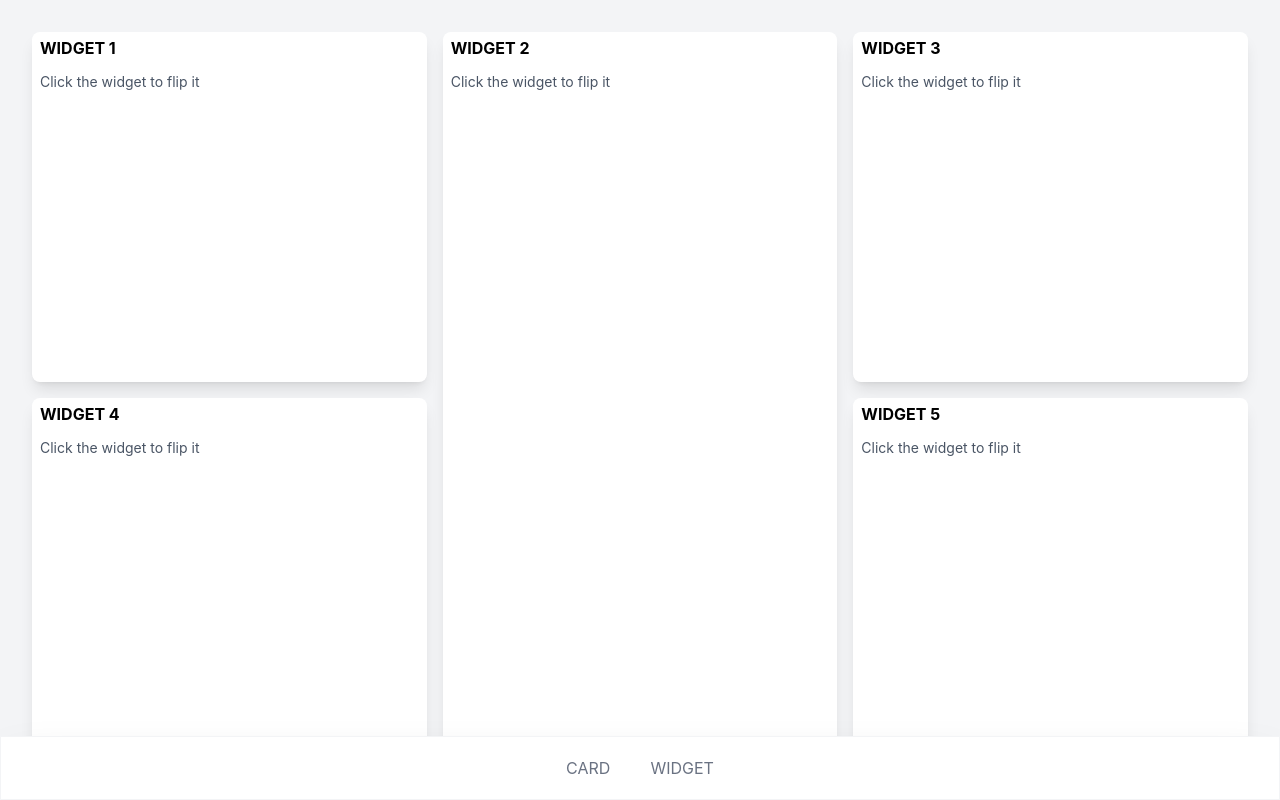
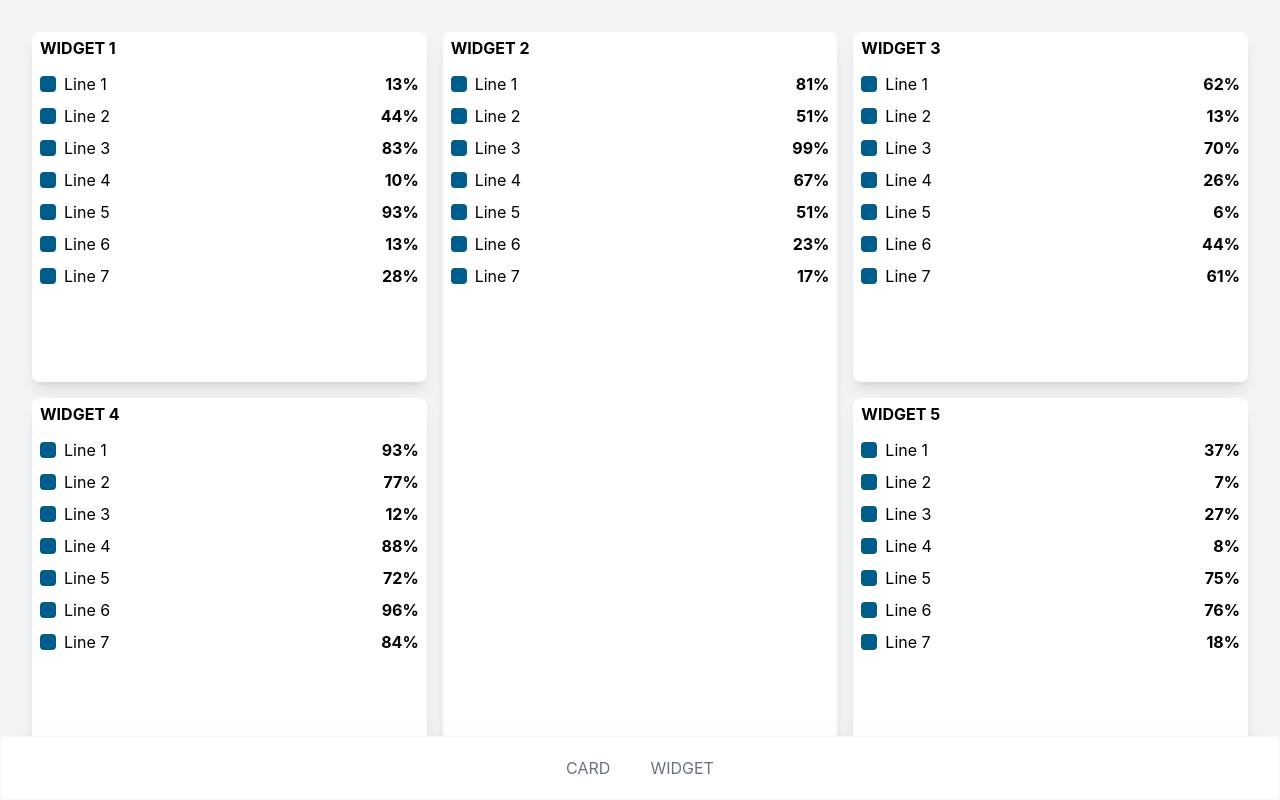
Before and after one commit to dan-alin/framer-animation, a Next.js app: page /widgets in a window 1280 px wide. Built offline with nearby package versions, Linux system fonts and the light colour scheme.

Commit message:
feat: add content to widgets

```diff
--- a/app/[id]/page.tsx
+++ b/app/[id]/page.tsx
@@ -59,7 +59,7 @@ export default function Detail() {
 		// const y = gridHeight / 2 - height / 2 - top;
 
 		const x = window.innerWidth / 2 - width / 2 - left;
-		const y = window.innerHeight / 2 - height / 2 - top - 40;
+		const y = window.innerHeight / 2 - height / 2 - top - 35;
 
 		setX(x);
 		setY(y);
@@ -113,8 +113,8 @@ export default function Detail() {
 					opacity: 1,
 					translateX: sectionTwoExpanded ? x : 0,
 					translateY: sectionTwoExpanded ? y : 0,
-					height: sectionTwoExpanded ? 'calc(100dvh - 100px)' : '100%',
-					width: sectionTwoExpanded ? '97dvw' : '100%',
+					height: sectionTwoExpanded ? 'calc(100dvh - 80px)' : '100%',
+					width: sectionTwoExpanded ? '99dvw' : '100%',
 					zIndex: sectionTwoExpanded ? 10 : 1
 				}}
 				onAnimationComplete={() => {
--- a/app/widgets/page.tsx
+++ b/app/widgets/page.tsx
@@ -1,19 +1,31 @@
 'use client';
 
 import FlipWidget from '@/components/flip-widget';
+import LineMock from '@/components/line-mock';
 import { flipModalStore } from '@/stores/flipped-modal.store';
 import { motion } from 'motion/react';
-import { useEffect } from 'react';
+import { useEffect, useMemo } from 'react';
 import { useSnapshot } from 'valtio';
 
 type WidgetProps = {
 	id: number;
 };
+
 const FrontWidget = ({ id }: WidgetProps) => {
+	const lines = useMemo(() => {
+		return Array.from({ length: 7 }).map((_, i) => ({
+			name: `Line ${i + 1}`,
+			percentage: Math.floor(Math.random() * 100)
+		}));
+	}, []);
 	return (
-		<div className=" h-full w-full">
+		<div className=" h-full w-full flex flex-col gap-2 ">
 			<h1 className="   uppercase rounded-t-lg font-bold px-2 py-1 ">widget {id}</h1>
-			<p className="text-sm p-2 text-gray-600">Click the widget to flip it</p>
+			<div className="flex flex-col  gap-2">
+				{lines.map((line, i) => (
+					<LineMock key={i} name={line.name} percentage={line.percentage} />
+				))}
+			</div>
 		</div>
 	);
 };
--- a/components/dialog.tsx
+++ b/components/dialog.tsx
@@ -44,7 +44,7 @@ const Dialog: FC<DialogProps> = ({
 						transition={{ duration: 0.5 }}
 						className={cn(
 							'bg-white rounded-lg p-8 shadow-lg z-50  flex flex-col gap-4 min-w-[400px]',
-							isFull && 'h-[88dvh] w-[95dvw] mb-20'
+							isFull && 'h-[93dvh] w-[99dvw] mb-16'
 						)}
 					>
 						<div className="font-bold uppercase flex items-center justify-between">
--- a/components/flip-widget.tsx
+++ b/components/flip-widget.tsx
@@ -1,3 +1,4 @@
+'use client';
 import { flipModalStore } from '@/stores/flipped-modal.store';
 import { cn } from '@/utils/cn';
 import { motion } from 'motion/react';
--- /dev/null
+++ b/components/line-mock.tsx
@@ -0,0 +1,17 @@
+type LineMockProps = {
+	name: string;
+	percentage: number;
+};
+
+const LineMock = ({ name, percentage }: LineMockProps) => (
+	<div className="flex items-center w-full  gap-2 px-2">
+		<div className="flex items-center  gap-2 w-full">
+			<span className=" flex aspect-square size-4 bg-primary-dark rounded-sm" />
+			<p>{name}</p>
+		</div>
+
+		<span className="justify-self-end font-bold"> {percentage}% </span>
+	</div>
+);
+
+export default LineMock;
```
